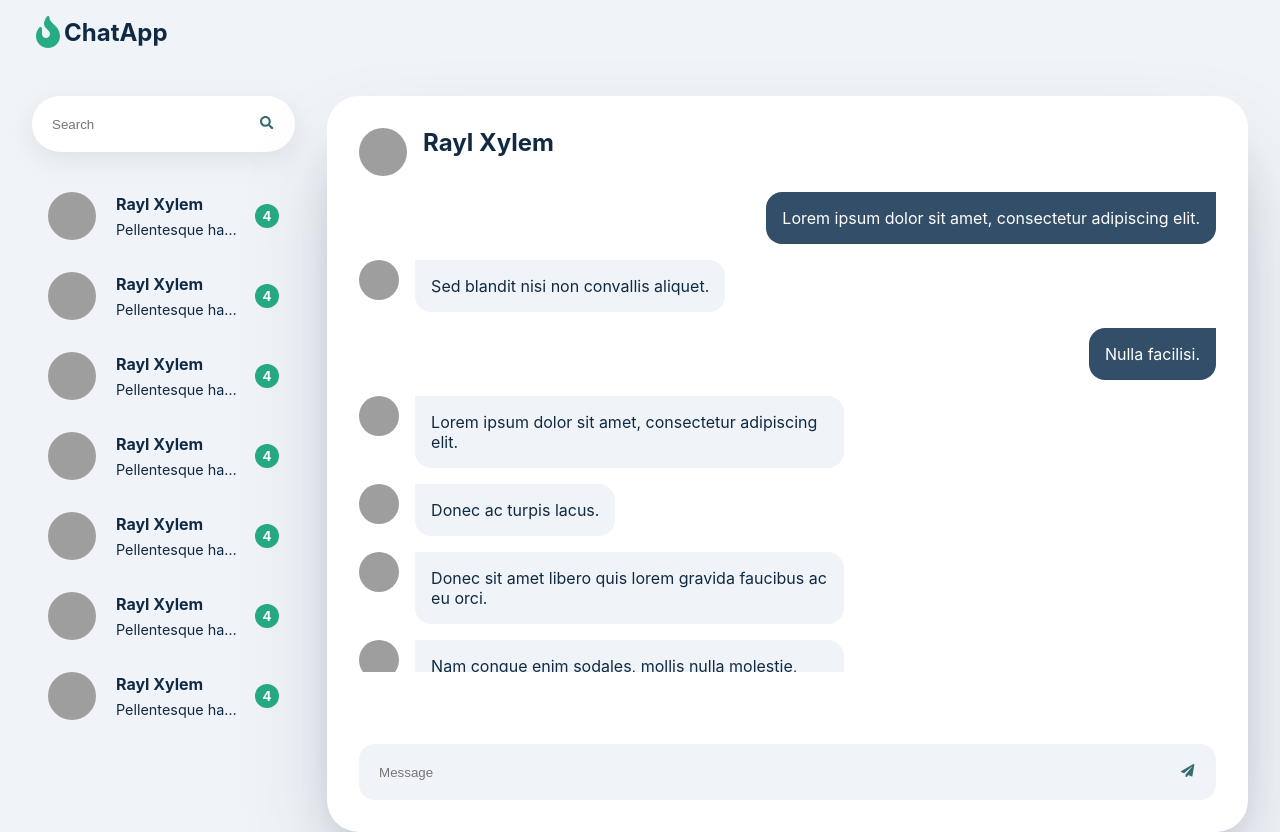
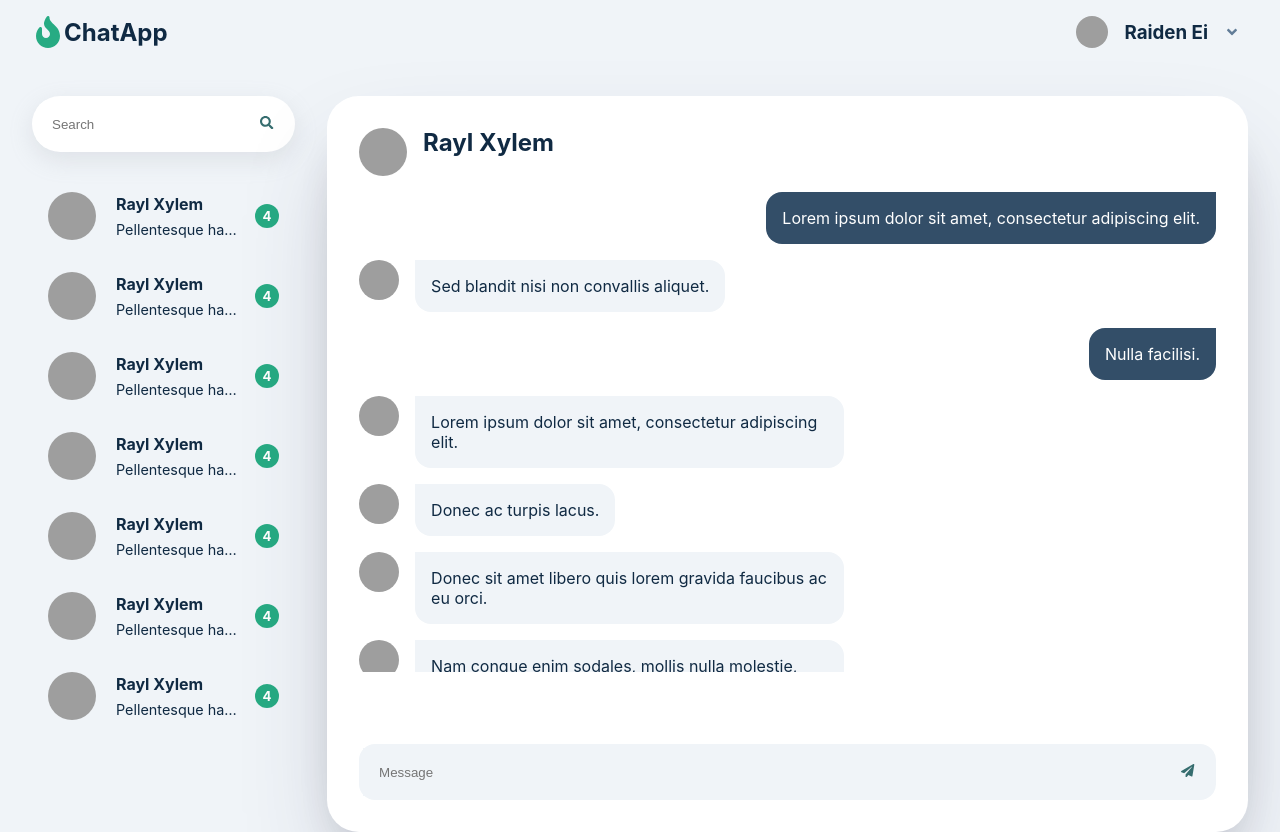
Before and after one commit to rtiempo/chat-app-react-typescript, a React (Create React App) app: page / in a window 1280 px wide. Built offline with nearby package versions, Linux system fonts and the light colour scheme; grey boxes are pictures that could not be loaded.

Commit message:
Add navbar contents

```diff
--- a/src/components/Contacts/Contacts.styles.js
+++ b/src/components/Contacts/Contacts.styles.js
@@ -64,6 +64,7 @@ export const Contact = styled.div`
   grid-template-areas:
     'icon name notification'
     'icon message notification';
+  transition: background-color, 0.2s;
 
   ${Icon} {
     grid-area: icon;
--- a/src/components/Navbar/Navbar.styles.js
+++ b/src/components/Navbar/Navbar.styles.js
@@ -1,4 +1,5 @@
 import styled from 'styled-components';
+import { Icon } from '../Common/Common';
 
 export const Nav = styled.div`
   display: flex;
@@ -22,3 +23,68 @@ export const Logo = styled.div`
     color: #102a43;
   }
 `;
+
+export const Menu = styled.div``;
+
+export const DropdownItem = styled.li`
+  margin: 1rem 0.5rem;
+  list-style: none;
+  font-size: 0.9rem;
+
+  &:hover {
+    color: #27ab83;
+  }
+`;
+
+export const DropdownList = styled.ul`
+  position: absolute;
+  visibility: hidden;
+  opacity: 0;
+  display: block;
+  z-index: 50;
+  padding: 0 1rem;
+  margin: 1rem 0 0;
+  border-radius: 1rem;
+  background-color: #fff;
+  box-shadow: rgba(50, 50, 93, 0.25) 0px 50px 100px -20px,
+    rgba(0, 0, 0, 0.3) 0px 30px 60px -30px;
+  transition: opacity 0.3s, visibility 0.3s;
+`;
+
+export const Dropdown = styled.div`
+  position: relative;
+  cursor: pointer;
+  padding: 0.5rem;
+  border-radius: 2rem;
+  transition: background-color 0.3s;
+
+  &:hover {
+    background-color: #fff;
+  }
+
+  &:hover ${DropdownList} {
+    visibility: visible;
+    opacity: 1;
+  }
+`;
+
+export const DropdownHeader = styled.div`
+  display: flex;
+  align-items: center;
+
+  ${Icon} {
+    height: 2rem;
+    width: 2rem;
+    min-height: 2rem;
+    min-width: 2rem;
+  }
+
+  h3 {
+    color: #102a43;
+  }
+
+  svg {
+    color: #627d98;
+    margin-left: 1em;
+  }
+`;
--- a/src/components/Navbar/Navbar.tsx
+++ b/src/components/Navbar/Navbar.tsx
@@ -1,14 +1,46 @@
-import React from 'react';
-import { Nav, Logo } from './Navbar.styles';
-import { FaFire } from 'react-icons/fa'
+import React, { useState } from 'react';
+import { Nav, Logo, Menu, Dropdown, DropdownHeader, DropdownList, DropdownItem } from './Navbar.styles';
+import { Icon } from '../Common/Common';
+import { FaFire, FaAngleDown } from 'react-icons/fa'
 
 const Navbar = () => {
+  const [isOpen, setIsOpen] = useState(false);
+
+  const handleDropdown = () => setIsOpen(!isOpen);
+
   return (
     <Nav>
       <Logo>
         <FaFire />
         <h2>ChatApp</h2>
       </Logo>
+      <Menu>
+        <Dropdown>
+          <DropdownHeader onClick={handleDropdown} >
+            <Icon />
+            <h3>Raiden Ei</h3>
+            <FaAngleDown />
+          </DropdownHeader>
+          <DropdownList>
+              <DropdownItem>
+                Change password
+              </DropdownItem>
+              <DropdownItem>
+                Signout
+              </DropdownItem>
+            </DropdownList>
+          { isOpen && (
+            <DropdownList>
+              <DropdownItem>
+                Change password
+              </DropdownItem>
+              <DropdownItem>
+                Signout
+              </DropdownItem>
+            </DropdownList>
+          )}
+        </Dropdown>
+      </Menu>
     </Nav>
   )
 }
```
